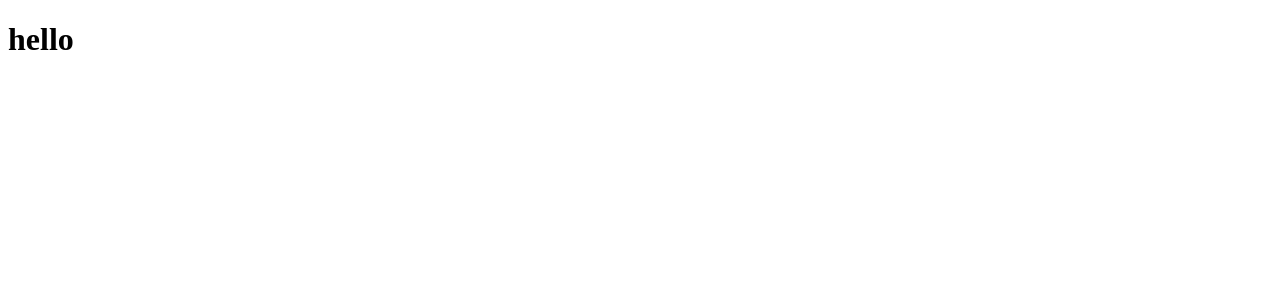
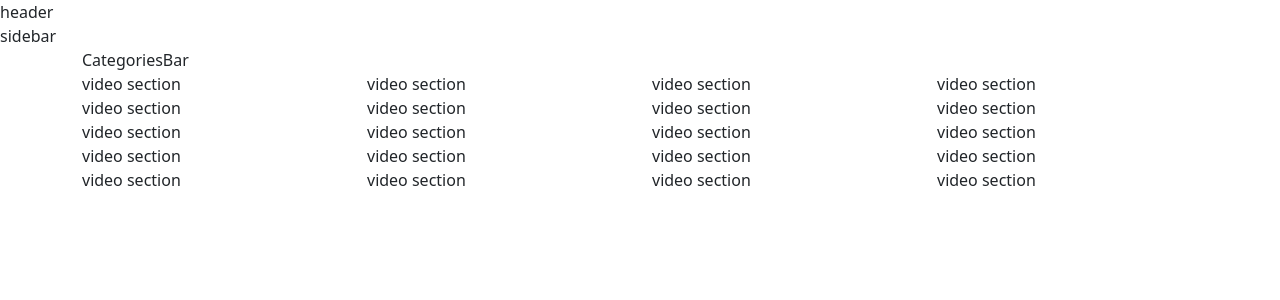
Before and after one commit to rahulnj/Reactjs-youtube-clone-app, a React (Create React App) app: page / in a window 1280 px wide. Shown: the top 300 px of the page. Built offline with nearby package versions, Linux system fonts and the light colour scheme.

Commit message:
folder structure added

```diff
--- a/src/App.js
+++ b/src/App.js
@@ -1,10 +1,28 @@
+import React from 'react'
+import { Container } from 'react-bootstrap'
 
-function App() {
+///components
+import Header from './components/Header/Header'
+import Sidebar from './components/Sidebar/Sidebar'
+
+
+///pages///
+import HomeScreen from './pages/HomeScreen'
+
+
+
+const App = () => {
   return (
-    <div >
-      <h1>hello</h1>
-    </div >
-  );
+    <>
+      <Header />
+      <div className="app_container">
+        <Sidebar />
+        <Container fluid className='app_main'>
+          <HomeScreen />
+        </Container>
+      </div>
+    </>
+  )
 }
 
-export default App;
+export default App
--- /dev/null
+++ b/src/components/CategoriesBar/CategoriesBar.js
@@ -0,0 +1,13 @@
+import React from 'react'
+import './_CategoriesBar.scss'
+
+
+const CategoriesBar = () => {
+    return (
+        <div>
+            CategoriesBar
+        </div>
+    )
+}
+
+export default CategoriesBar
--- /dev/null
+++ b/src/components/Header/Header.js
@@ -0,0 +1,13 @@
+import React from 'react'
+import './_Header.scss'
+
+
+const Header = () => {
+    return (
+        <div>
+            header
+        </div>
+    )
+}
+
+export default Header
--- /dev/null
+++ b/src/components/Sidebar/Sidebar.js
@@ -0,0 +1,12 @@
+import React from 'react'
+import './_Sidebar.scss'
+
+const Sidebar = () => {
+    return (
+        <div>
+            sidebar
+        </div>
+    )
+}
+
+export default Sidebar
--- /dev/null
+++ b/src/components/Video/Video.js
@@ -0,0 +1,13 @@
+import React from 'react'
+import './_Video.scss'
+
+
+const Video = () => {
+    return (
+        <div>
+            video section
+        </div>
+    )
+}
+
+export default Video
--- a/src/index.js
+++ b/src/index.js
@@ -1,6 +1,10 @@
 import React from 'react';
 import ReactDOM from 'react-dom';
 import App from './App';
+
+
+import 'bootstrap/dist/css/bootstrap.min.css'
+
 
 ReactDOM.render(
   <App />,
--- /dev/null
+++ b/src/pages/HomeScreen.js
@@ -0,0 +1,26 @@
+import React from 'react'
+import { Col, Container, Row } from 'react-bootstrap'
+import CategoriesBar from '../components/CategoriesBar/CategoriesBar'
+import Video from '../components/Video/Video'
+
+const HomeScreen = () => {
+    return (
+        <Container>
+            <CategoriesBar />
+            <Row>
+                {
+                    [...new Array(20)].map(() => (
+                        <Col lg={3} md={4}>
+                            <Video />
+                        </Col>
+                    ))
+                }
+                <Col>
+
+                </Col>
+            </Row>
+        </Container>
+    )
+}
+
+export default HomeScreen
```
Also changed, not shown: src/components/CategoriesBar/_CategoriesBar.scss (added), src/components/Header/_Header.scss (added), src/components/Sidebar/_Sidebar.scss (added), src/components/Video/_Video.scss (added).
